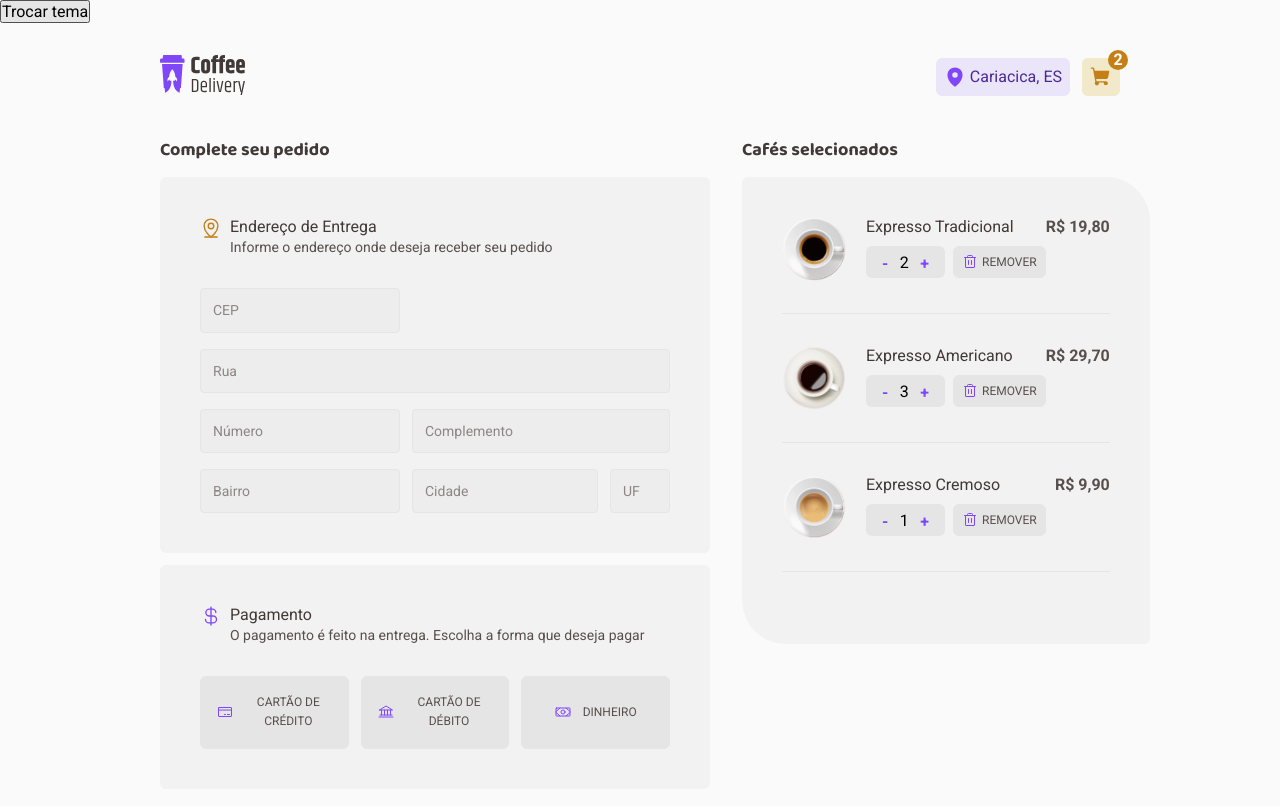
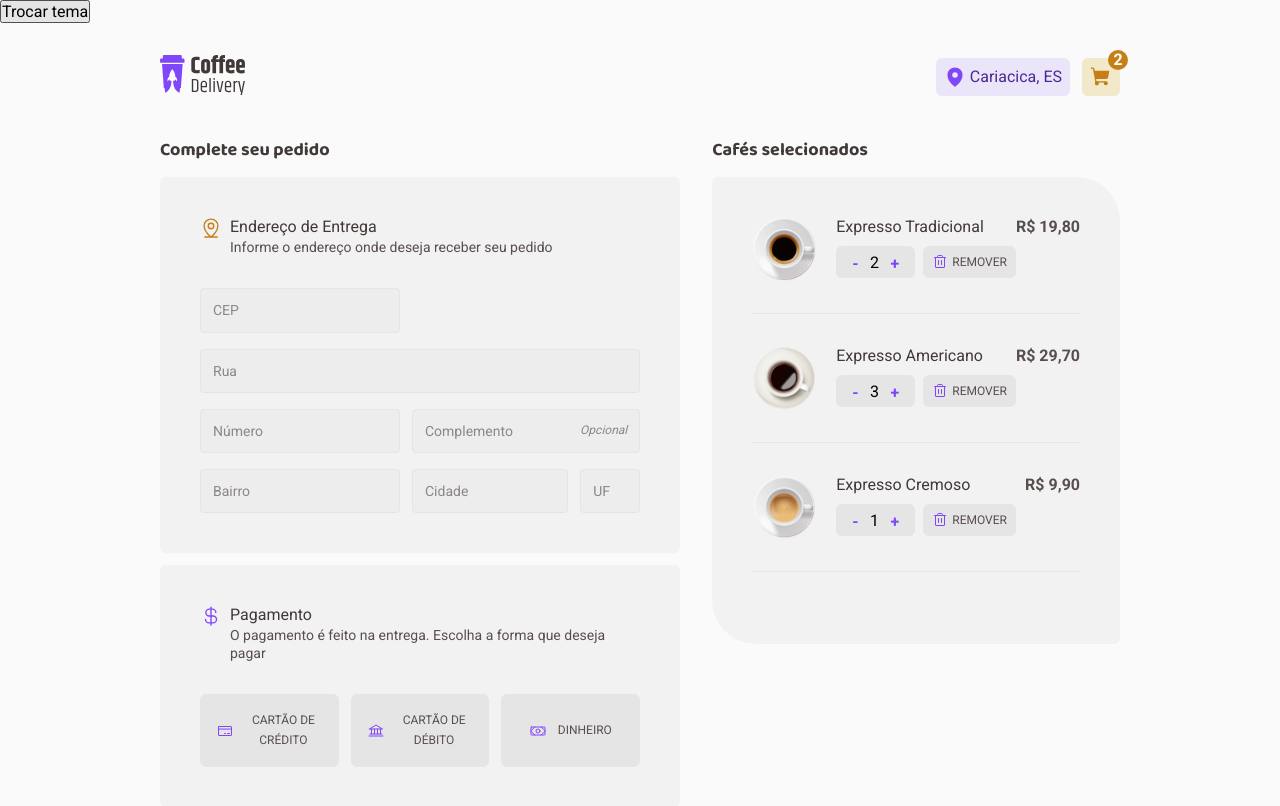
Before and after one commit to luarakerlen/coffee-delivery, a React (Vite) app: page /checkout in a window 1280 px wide. Shown: the top 806 px of the page. Built offline with nearby package versions, Linux system fonts and the light colour scheme.

Commit message:
chore: add optional input prop

```diff
--- a/src/pages/Checkout/components/OrderConfirmation/FormInput/index.tsx
+++ b/src/pages/Checkout/components/OrderConfirmation/FormInput/index.tsx
@@ -1,26 +1,24 @@
 import { InputHTMLAttributes } from 'react';
-import { FormInputContainer } from './styles';
+import { FormInputContainer, Input, OptionalLabel } from './styles';
 
 interface FormInputProps extends InputHTMLAttributes<HTMLInputElement> {
 	placeholder: string;
-	optional?: boolean;
 	customWidth?: string;
 	customFlex?: number;
+	optional?: boolean;
 }
 
 export function FormInput({
 	placeholder,
-	optional = false,
 	customWidth,
 	customFlex,
+	optional = false,
 	...rest
 }: FormInputProps) {
 	return (
-		<FormInputContainer
-			placeholder={placeholder}
-			customWidth={customWidth}
-			customFlex={customFlex}
-			{...rest}
-		/>
+		<FormInputContainer customWidth={customWidth} customFlex={customFlex}>
+			<Input placeholder={placeholder} {...rest} />
+			{optional && <OptionalLabel>Opcional</OptionalLabel>}
+		</FormInputContainer>
 	);
 }
--- a/src/pages/Checkout/components/OrderConfirmation/FormInput/styles.ts
+++ b/src/pages/Checkout/components/OrderConfirmation/FormInput/styles.ts
@@ -5,20 +5,39 @@ interface FormInputContainerProps {
 	customFlex?: number;
 }
 
-export const FormInputContainer = styled.input<FormInputContainerProps>`
+export const FormInputContainer = styled.div<FormInputContainerProps>`
 	padding: 0.75rem;
 	border-radius: 4px;
 	background-color: ${(props) => props.theme['base-input']};
 	border: 1px solid ${(props) => props.theme['base-button']};
 
+	width: ${(props) => props.customWidth};
+	flex: ${(props) => props.customFlex};
+
+	display: flex;
+`;
+
+export const Input = styled.input`
+	width: 100%;
+	background-color: transparent;
+	border: none;
+
 	font-size: 0.875rem;
 	line-height: 130%;
 	color: ${(props) => props.theme['base-text']};
-
-	width: ${(props) => props.customWidth};
-	flex: ${(props) => props.customFlex};
 
 	&::placeholder {
 		color: ${(props) => props.theme['base-label']};
 	}
 `;
+
+export const OptionalLabel = styled.p`
+	color: ${(props) => props.theme['base-label']};
+	font-size: 0.75rem;
+	font-style: italic;
+	line-height: 130%;
+
+	align-self: center;
+	/* position: relative; */
+	right: 0.75rem;
+`;
--- a/src/pages/Checkout/components/OrderConfirmation/styles.ts
+++ b/src/pages/Checkout/components/OrderConfirmation/styles.ts
@@ -1,7 +1,7 @@
 import styled from 'styled-components';
 
 export const OrderConfirmationContainer = styled.div`
-	width: 60%;
+	width: 55%;
 
 	@media (max-width: 768px) {
 		width: 100%;
```
